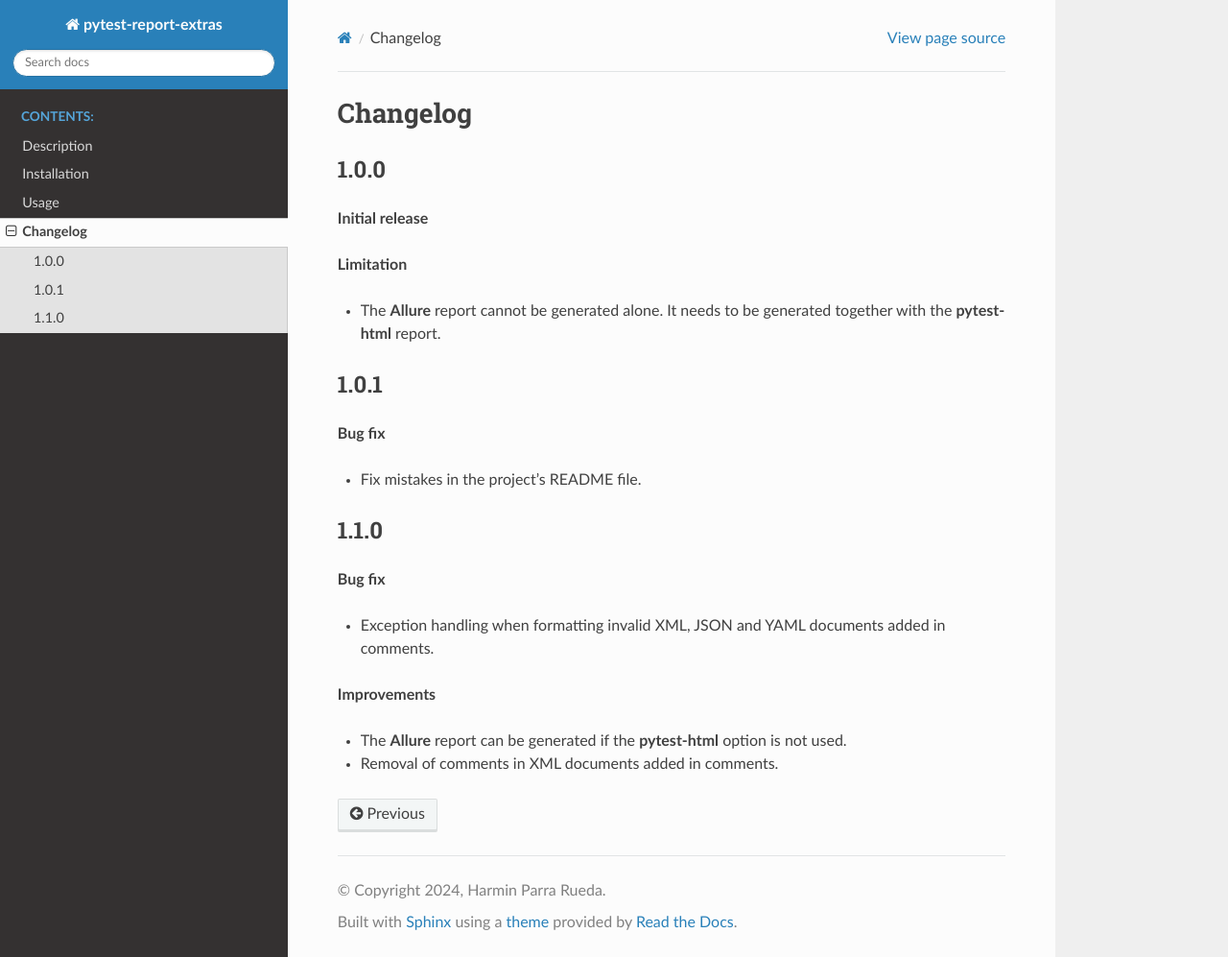
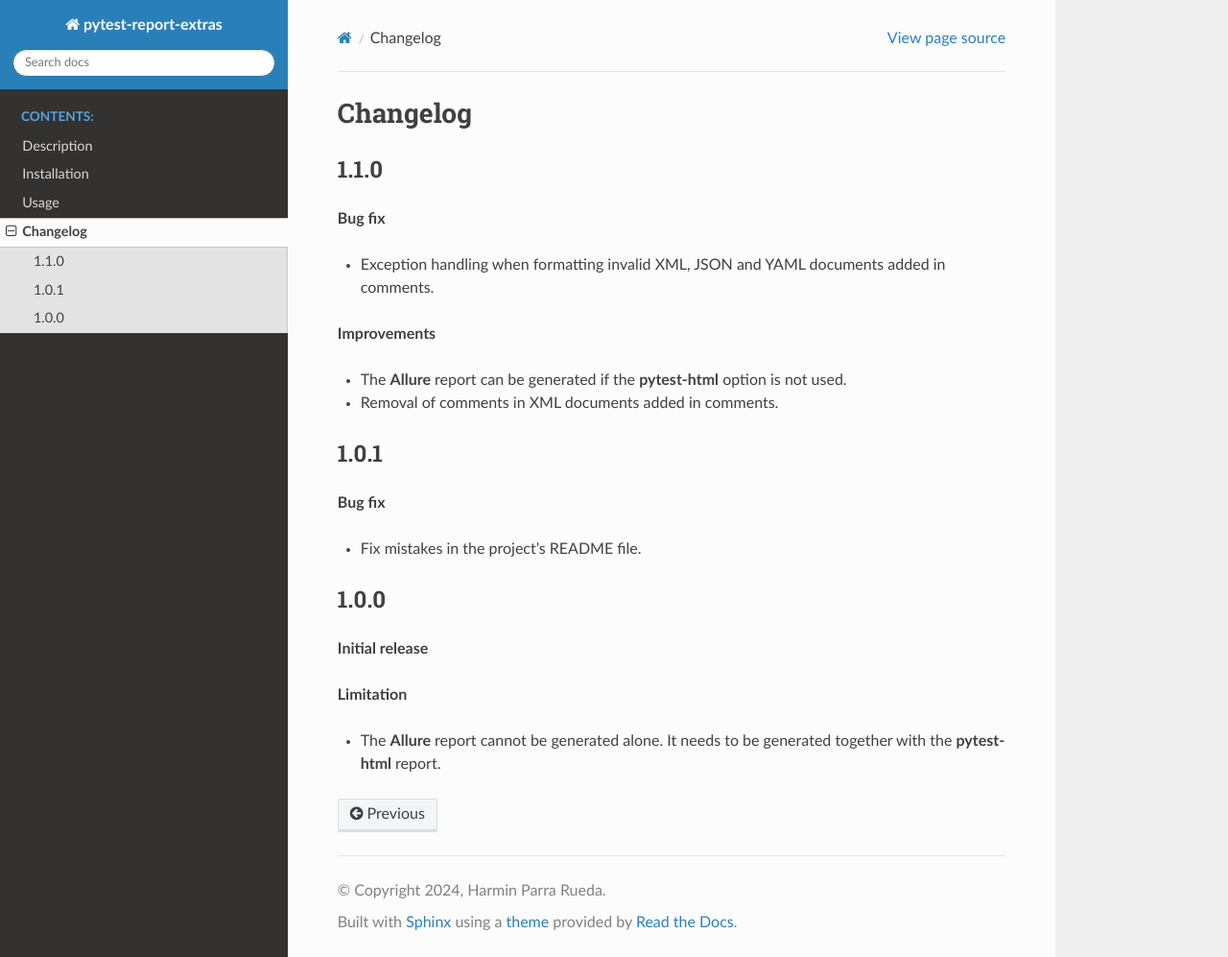
Before and after one commit to harmin-parra/pytest-report-extras, a Sphinx documentation site: the page built from docs/changelog.rst, in a window 1280 px wide and 997 px high. Shown: the whole window at 96% size. Built offline with Sphinx 7.4.7 and the Read the Docs theme 3.1.0, drawn with Linux system fonts in a browser that asks for light colours; some of the changed lines change nothing that is shown.

Commit message:
update docs

```diff
--- a/docs/changelog.rst
+++ b/docs/changelog.rst
@@ -1,24 +1,6 @@
 =========
 Changelog
 =========
-
-
-1.0.0
-=====
-
-**Initial release**
-
-**Limitation**
-
-* The **Allure** report cannot be generated alone. It needs to be generated together with the **pytest-html** report.
-
-
-1.0.1
-=====
-
-**Bug fix**
-
-* Fix mistakes in the project's README file.
 
 
 1.1.0
@@ -32,3 +14,21 @@ Changelog
 
 * The **Allure** report can be generated if the **pytest-html** option is not used.
 * Removal of comments in XML documents added in comments.
+
+
+1.0.1
+=====
+
+**Bug fix**
+
+* Fix mistakes in the project's README file.
+
+
+1.0.0
+=====
+
+**Initial release**
+
+**Limitation**
+
+* The **Allure** report cannot be generated alone. It needs to be generated together with the **pytest-html** report.
```
